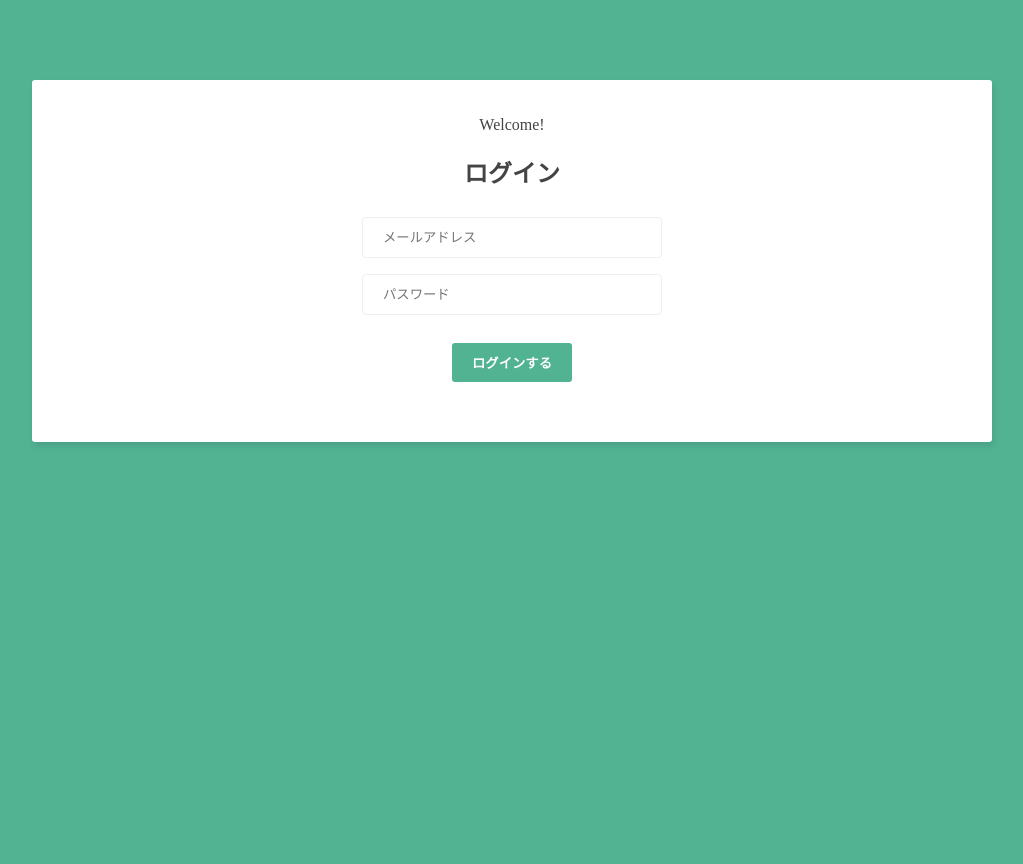
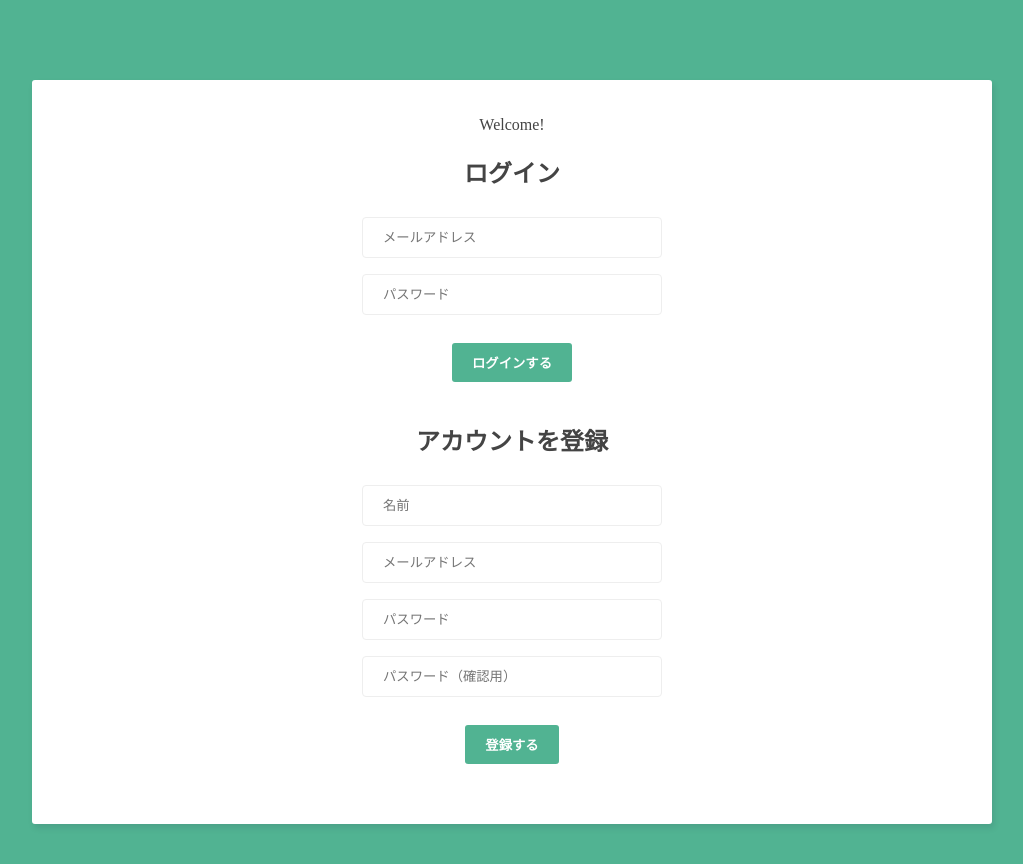
Before and after one commit to PoC-ymmtd0x0b/live-chat-vuejs, a Vue app: page / in a window 1280 px wide. Shown: the top 864 px of the page, without its empty margins (128-1151 px from the left). Before the commit the page ends 800 px from the top, so only its background shows below. Built offline with nearby package versions, Linux system fonts and the light colour scheme.

Commit message:
サインアップフォームの作成

```diff
--- /dev/null
+++ b/src/components/SignupForm.vue
@@ -0,0 +1,40 @@
+<template>
+  <div>
+    <h2>アカウントを登録</h2>
+    <form>
+      <input type="text" required placeholder="名前" v-model="name" />
+      <input
+        type="email"
+        required
+        placeholder="メールアドレス"
+        v-model="email"
+      />
+      <input
+        type="password"
+        required
+        placeholder="パスワード"
+        v-model="password"
+      />
+      <input
+        type="password"
+        required
+        placeholder="パスワード（確認用）"
+        v-model="passwordConfirmation"
+      />
+      <button>登録する</button>
+    </form>
+  </div>
+</template>
+
+<script>
+export default {
+  data() {
+    return {
+      name: '',
+      email: '',
+      password: '',
+      passwordConfirmation: '',
+    }
+  },
+}
+</script>
--- a/src/views/WelcomePage.vue
+++ b/src/views/WelcomePage.vue
@@ -2,13 +2,15 @@
   <div class="container welcome">
     <p>Welcome!</p>
     <LoginForm />
+    <SignupForm />
   </div>
 </template>
 
 <script>
 import LoginForm from '@/components/LoginForm.vue'
+import SignupForm from '@/components/SignupForm.vue'
 export default {
-  components: { LoginForm },
+  components: { LoginForm, SignupForm },
 }
 </script>
 
```
